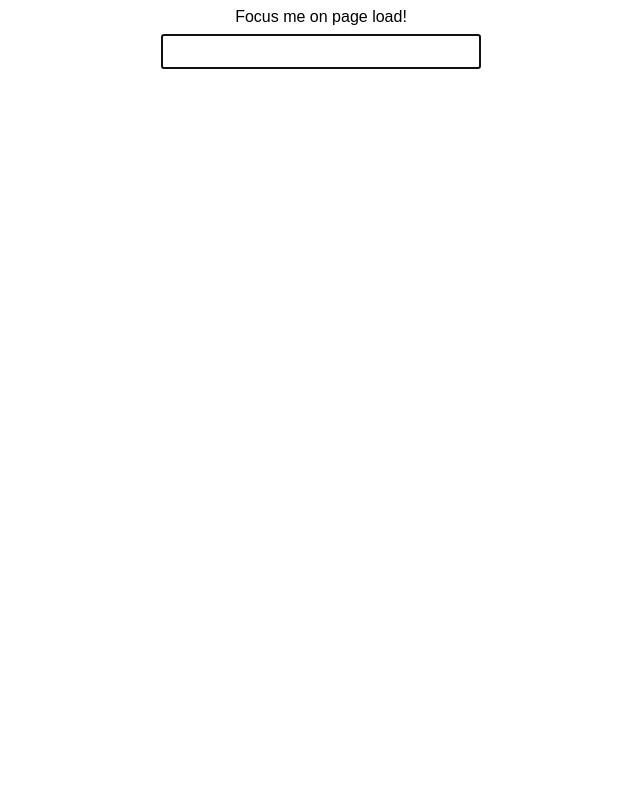
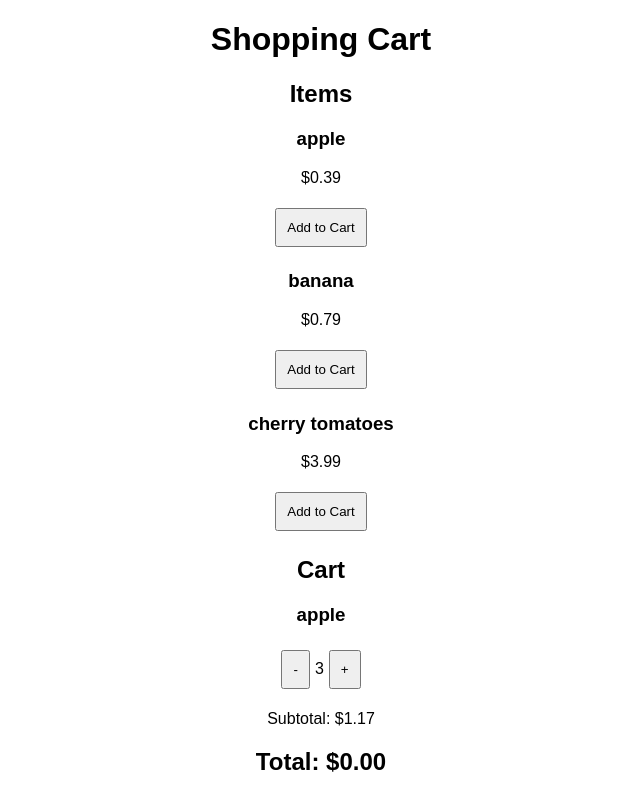
Before and after one commit to OmarMWarraich/react-code-challenges, a React (Create React App) app: page / in a window 1280 px wide. Shown: the whole page, without its empty margins (319-959 px from the left). Built offline with nearby package versions, Linux system fonts and the light colour scheme.

Commit message:
feat: Shopping Cart starter

```diff
--- /dev/null
+++ b/src/11-shopping-cart/ShoppingCart.js
@@ -0,0 +1,53 @@
+import { useState } from 'react'
+
+const items = [{
+  name: 'apple',
+  price: 0.39
+}, {
+  name: 'banana',
+  price: 0.79
+}, {
+  name: 'cherry tomatoes',
+  price: 3.99
+}]
+
+function ShoppingCart () {
+  const cart = [{ name: 'apple', quantity: 3, price: 0.39 }]
+
+  return (
+    <div>
+      <h1>Shopping Cart</h1>
+      <div className='cart'>
+        <div className='items'>
+          <h2>Items</h2>
+          {items.map(item => (
+            <div key={item.name}>
+              <h3>{item.name}</h3>
+              <p>${item.price}</p>
+              <button>Add to Cart</button>
+            </div>)
+          )}
+        </div>
+        <div>
+          <h2>Cart</h2>
+          {cart.map(item => (
+            <div key={item.name}>
+              <h3>{item.name}</h3>
+              <p>
+                <button>-</button>
+                {item.quantity}
+                <button>+</button>
+              </p>
+              <p>Subtotal: ${item.quantity * item.price}</p>
+            </div>
+          ))}
+        </div>
+      </div>
+      <div className='total'>
+        <h2>Total: $0.00</h2>
+      </div>
+    </div>
+  )
+}
+
+export default ShoppingCart
--- a/src/App.js
+++ b/src/App.js
@@ -1,10 +1,10 @@
 import './App.css'
-import FocusInput from './10-focus-input/FocusInput'
+import ShoppingCart from './11-shopping-cart/ShoppingCart'
 
 function App () {
   return (
     <div className='App'>
-      <FocusInput />
+      <ShoppingCart />
     </div>
   )
 }
```
